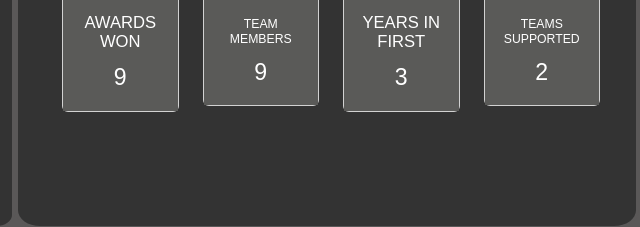
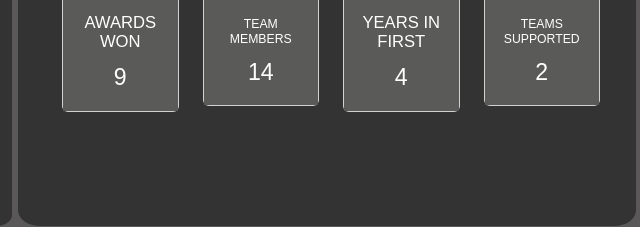
Before and after one commit to Weaponboy/Texpand_Website, a plain HTML site: page Texpand_4.html in a window 1280 px wide. Shown: the part 824-1051 px from the top of the page, 629-1269 px from the left. Drawn offline with nearby package versions, Linux system fonts and the light colour scheme.

Commit message:
Updated years in first and new members

```diff
--- a/Texpand_4.html
+++ b/Texpand_4.html
@@ -1259,7 +1259,7 @@
 							<img class="card_imgs" src="images/members.png" class="card-img-top" alt="...">
 							<div class="card-body">
 								<h5 class="card-title" id="smaller">TEAM MEMBERS</h5>
-								<p class="card-text">9</p>
+								<p class="card-text">14</p>
 							</div>
 						</div>
 					</div>
@@ -1269,7 +1269,7 @@
 							<img class="card_imgs" src="images/calender.png" class="card-img-top" alt="...">
 							<div class="card-body">
 								<h5 class="card-title">YEARS IN FIRST</h5>
-								<p class="card-text">3</p>
+								<p class="card-text">4</p>
 							</div>
 						</div>
 					</div>
```
